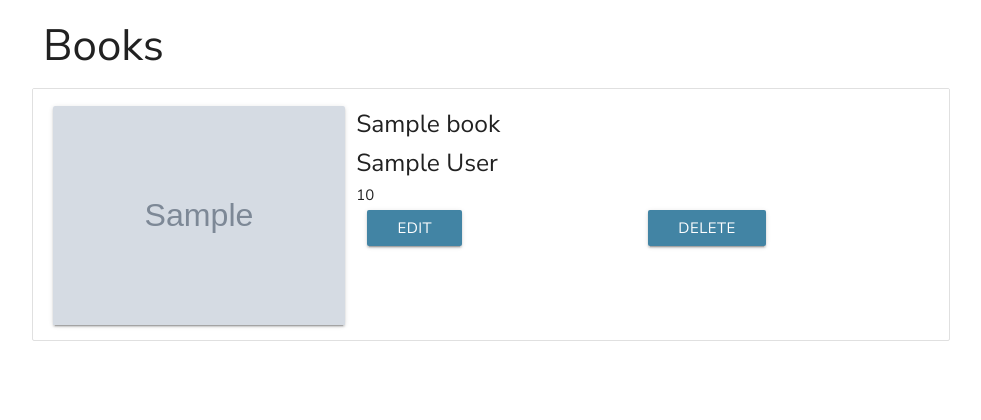
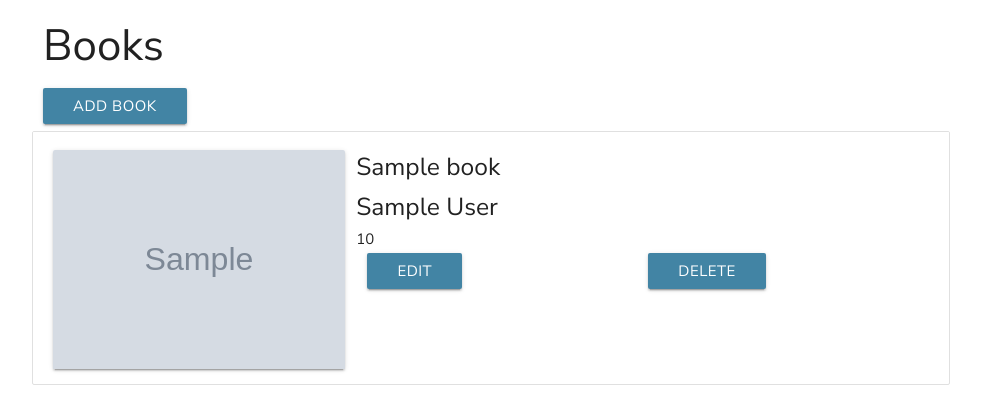
Before and after one commit to taikatta/Milestone3-Konyvkucko, a Flask app: page /books in a window 1280 px wide. Shown: the top 420 px of the page, without its empty margins (149-1130 px from the left). Run offline with Flask 2, Linux system fonts and the light colour scheme; grey boxes marked "Sample" are stand-in pictures; a database or web service that is not in the repository returns one stand-in record (values such as "Sample title"); some libraries are stand-ins or nearby versions.

Commit message:
Add book button added to books.html

```diff
--- a/templates/books.html
+++ b/templates/books.html
@@ -1,6 +1,9 @@
 {% extends 'base.html' %} {% block content %}
 
 <h3>Books</h3>
+
+<a class="btn" href="{{url_for('add_book')}}">Add book</a>
+
 <div class="row">
 
     {% for book in books %}
```
